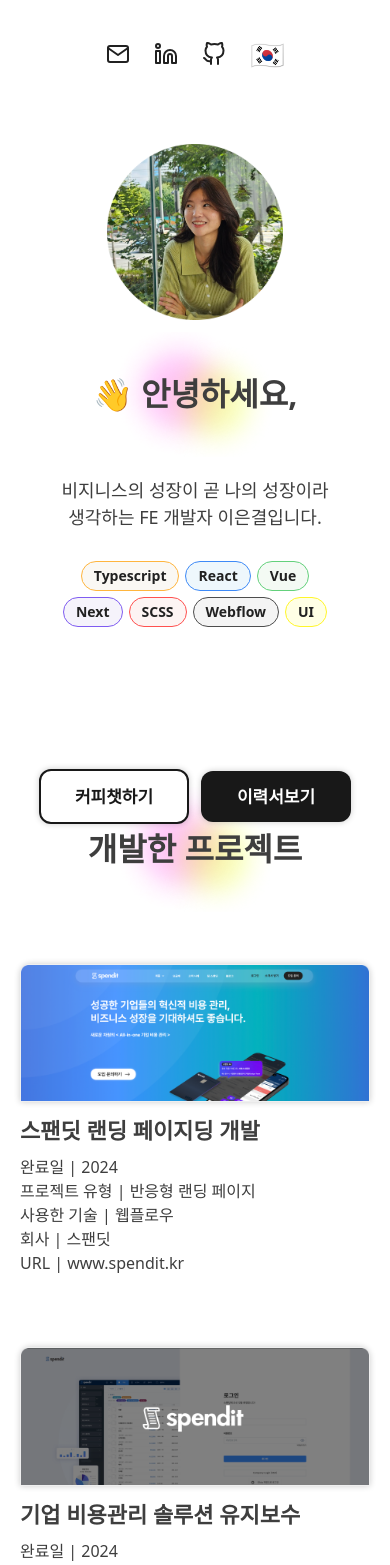
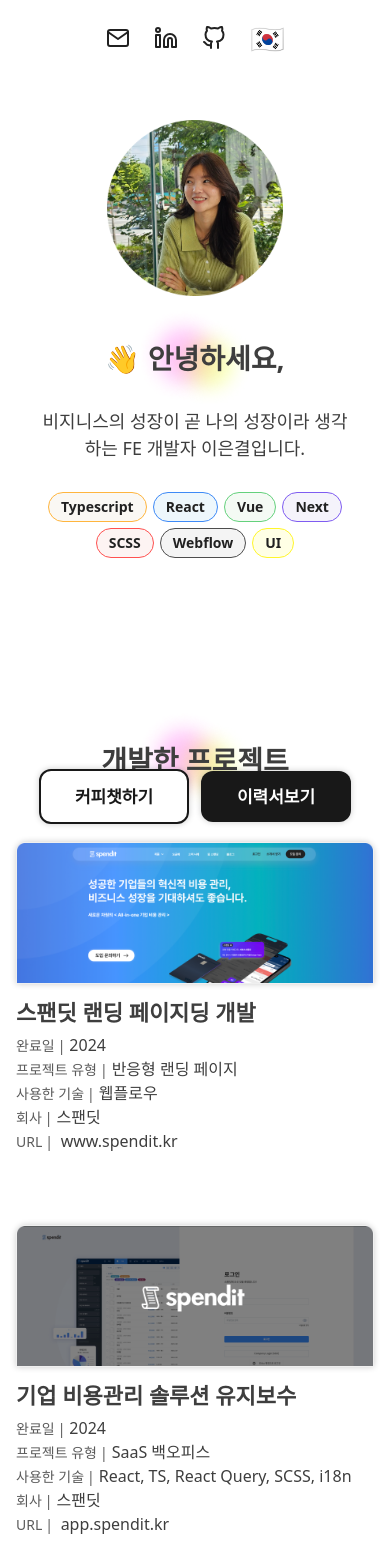
Before and after one commit to minsangkimme/portfolio, a Next.js app: page / in a window 390 px wide. Shown: the top 1565 px of the page. Built offline with nearby package versions, Linux system fonts and the light colour scheme.

Commit message:
fix: 모바일 디자인 대응

```diff
--- a/src/app/style.module.scss
+++ b/src/app/style.module.scss
@@ -3,29 +3,38 @@
   flex-direction: column;
   align-items: center;
   width: 100%;
-  padding: 40px 20px 100px;
+  padding: 24px 16px 40px;
+
+  @media (min-width: 768px) {
+    padding: 40px 20px 100px;
+  }
 }
+
 
 .profileWrapper {
   display: flex;
   align-items: center;
   flex-direction: column;
-  padding: 40px 40px;
   border-radius: var(--border-radius-lg);
   margin: 36px 0 60px;
+  padding: 32px 24px;
+
+  @media (min-width: 768px) {
+    padding: 40px;
+  }
 }
 
 .profile {
   width: 45vw;
   height: 45vw;
-}
 
-@media (min-width: 768px) {
-  .profile {
+  @media (min-width: 768px) {
     width: 14vw;
     height: 14vw;
   }
 }
+
+
 
 .introWrapper {
   max-width: 500px;
@@ -51,23 +60,8 @@
   display: grid;
   gap: var(--gap-xl);
   grid-template-columns: 1fr;
-}
 
-@media (min-width: 768px) {
-  .projectWrapper {
+  @media (min-width: 768px) {
     grid-template-columns: 1fr 1fr;
   }
 }
-
-.textGray {
-  font-size: 14px;
-  color: var(--color-text-secondary);
-  margin-right: 4px;
-}
-
-.textBar {
-  margin-bottom: -1px;
-  display: inline-block;
-  vertical-align: text-bottom;
-  margin-left: 3px;
-}
--- a/src/component/Headings/style.module.scss
+++ b/src/component/Headings/style.module.scss
@@ -1,18 +1,28 @@
 .headingWrapper {
   background-image: url("/image/background/round-mix.png");
-  background-size: 170px;
   width: 100%;
   background-repeat: no-repeat;
-  height: 125px;
   display: flex;
   align-items: center;
   justify-content: center;
   background-position: center;
   margin-top: 12px;
-  margin-bottom: 20px;
+  height: 100px;
+  background-size: 120px;
+
+  @media (min-width: 768px) {
+    height: 125px;
+    background-size: 170px;
+    margin-bottom: 20px;
+  }
 }
 
 .emphasizedHeading {
-  font-size: 32px;
+  font-size: 28px;
   font-weight: 700;
+
+  @media (min-width: 768px) {
+    font-size: 32px;
+
+  }
 }
--- a/src/component/ProjectCard/style.module.scss
+++ b/src/component/ProjectCard/style.module.scss
@@ -16,7 +16,24 @@
 }
 
 .projectTitle {
+  font-weight: 700;
   font-size: 22px;
-  font-weight: 700;
-  margin: 12px 0 8px;
+  margin: 12px 0 4px;
+
+  @media (min-width: 768px) {
+    margin: 12px 0 8px;
+  }
 }
+
+.textGray {
+  font-size: 14px;
+  color: var(--color-text-secondary);
+  margin-right: 4px;
+}
+
+.textBar {
+  margin-bottom: -1px;
+  display: inline-block;
+  vertical-align: text-bottom;
+  margin-left: 3px;
+}
```
